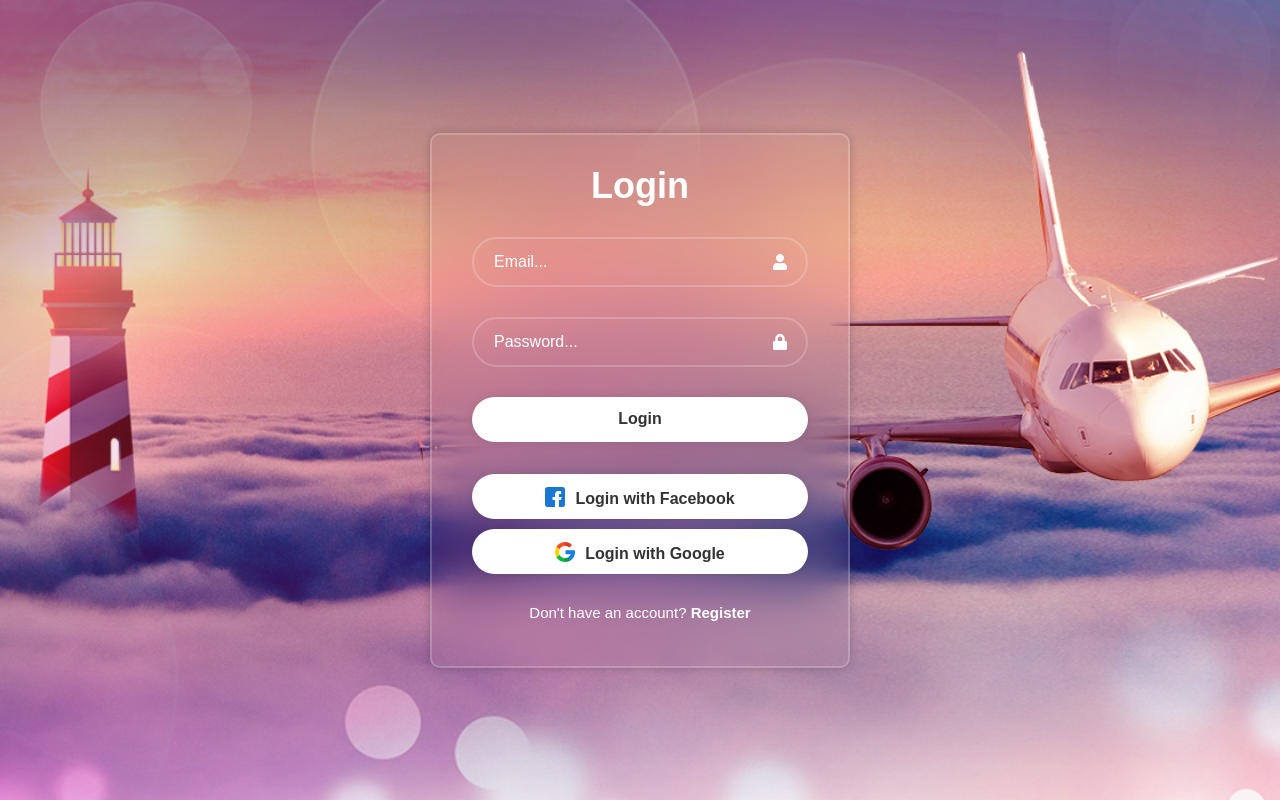
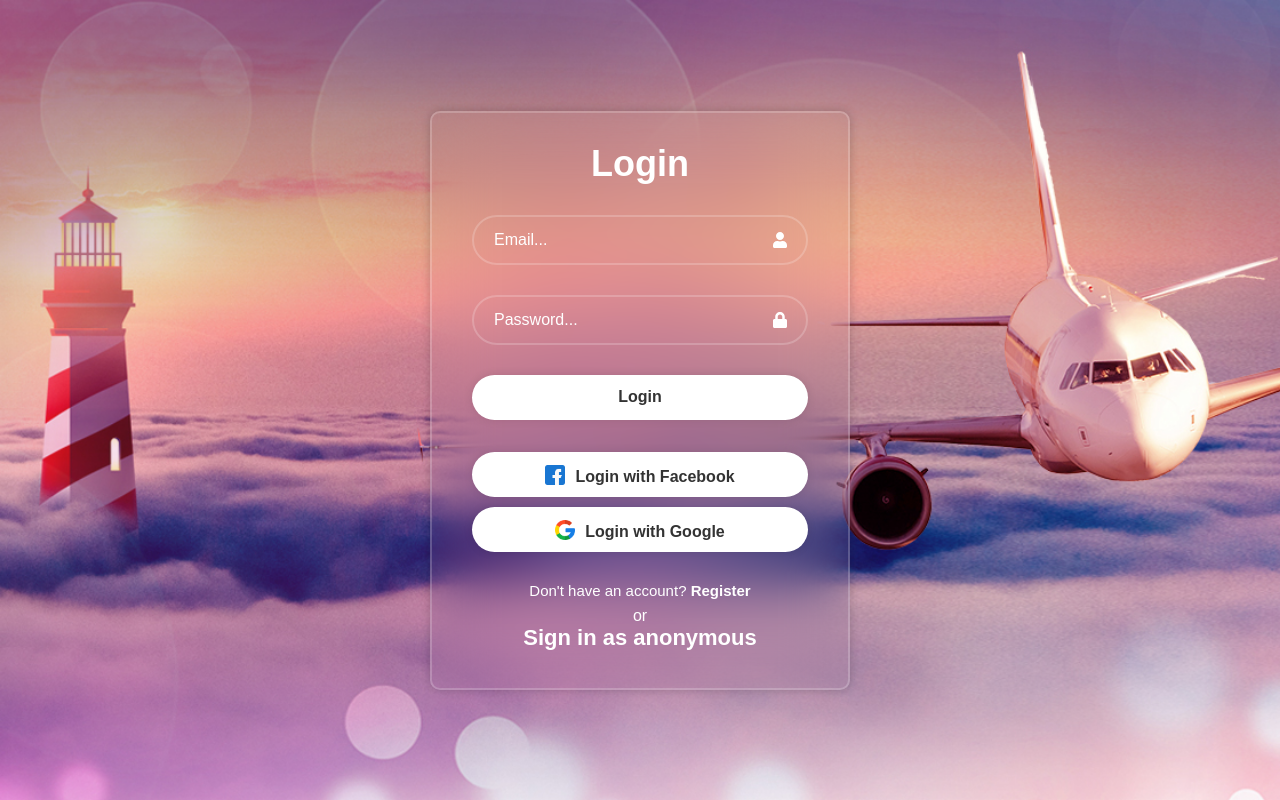
Before and after one commit to mrjonas151/travel-app, a React (Vite) app in the folder frontend/: page / in a window 1280 px wide. Built offline with nearby package versions, Linux system fonts and the light colour scheme; no server answers.

Commit message:
feat: adding Sort by filter to Tour Package page

```diff
--- a/frontend/src/components/LoginForm/LoginForm.module.css
+++ b/frontend/src/components/LoginForm/LoginForm.module.css
@@ -132,3 +132,24 @@
     height: 20px;
     margin-right: 10px;
 }
+
+.anonymousContainer{
+    display: flex;
+    flex-direction: column;
+    justify-content: center;
+    align-items: center;
+    text-align: center;
+    position: relative;
+    bottom: 7px;
+}
+
+.anonymousContainer h2{
+    font-size: 22px;
+    transition: all 0.3s;
+}
+
+.anonymousContainer h2:hover{
+    color: #f84d50;
+    cursor: pointer;
+    text-decoration: underline;
+}
--- a/frontend/src/components/LoginForm/LoginForm.tsx
+++ b/frontend/src/components/LoginForm/LoginForm.tsx
@@ -16,6 +16,10 @@ const LoginForm = () => {
         e.preventDefault();
         await handleSignIn({ email, password });
     };
+
+    const goToHome = () => {
+        window.location.href = '/home';
+    }
 
     return (
         <main className={styles.mainContainer}>
@@ -74,6 +78,10 @@ const LoginForm = () => {
                             Don't have an account? <Link to='/sign-up'>Register</Link>
                         </p>
                     </div>
+                    <div className={styles.anonymousContainer}>
+                        <p>or</p>
+                        <h2 onClick={goToHome}>Sign in as anonymous</h2>
+                    </div>
                 </form>
             </div>
         </main>
--- a/frontend/src/pages/TourPackage/TourPackage.tsx
+++ b/frontend/src/pages/TourPackage/TourPackage.tsx
@@ -22,7 +22,10 @@ const TourPackage = () => {
   const [currentPage, setCurrentPage] = useState(0);
   const toursPerPage = 9;
 
+  const [sortOption, setSortOption] = useState('popularity');
+
   const getAllTours = async () => {
+    setLoading(true);
     try {
       const response = await api.get('/tourDetails');
       setTours(response.data);
@@ -37,12 +40,27 @@ const TourPackage = () => {
     getAllTours();
   }, []);
 
+  const sortedTours = () => {
+    let sorted = [...tours];
+    if (sortOption === 'price') {
+      sorted.sort((a, b) => a.initial_price - b.initial_price);
+    } else if (sortOption === 'rating') {
+      sorted.sort((a, b) => b.averageRating - a.averageRating);
+    }
+    return sorted;
+  };
+
   const offset = currentPage * toursPerPage;
-  const currentTours = tours.slice(offset, offset + toursPerPage);
+  const currentTours = sortedTours().slice(offset, offset + toursPerPage);
   const pageCount = Math.ceil(tours.length / toursPerPage);
 
   const handlePageClick = (selectedItem: { selected: number }) => {
     setCurrentPage(selectedItem.selected);
+  };
+
+  const handleSortChange = (e: React.ChangeEvent<HTMLSelectElement>) => {
+    setSortOption(e.target.value);
+    setCurrentPage(0);
   };
 
   if (loading) return <p>Waiting...</p>;
@@ -63,10 +81,10 @@ const TourPackage = () => {
               <p>{tours.length} Tours</p>
               <div>
                 <span>Sort by</span>
-                <select>
-                  <option>Popularity</option>
-                  <option>Price</option>
-                  <option>Rating</option>
+                <select value={sortOption} onChange={handleSortChange}>
+                  <option value="popularity">Popularity</option>
+                  <option value="price">Price</option>
+                  <option value="rating">Rating</option>
                 </select>
               </div>
             </div>
```
